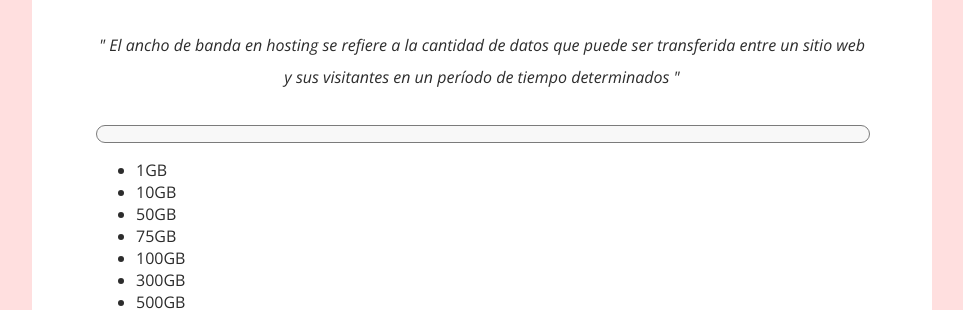
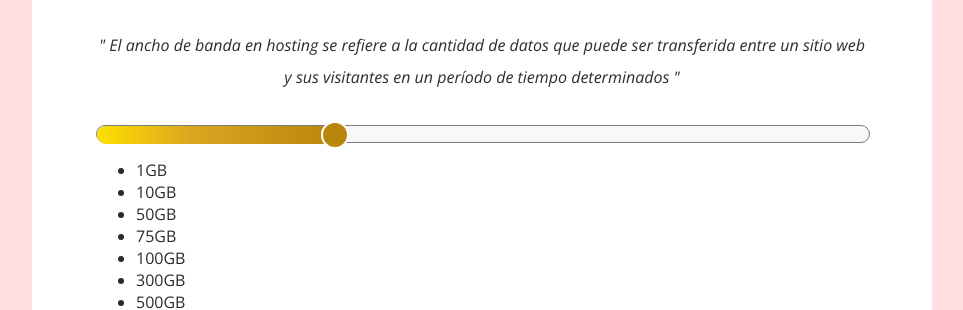
Before and after one commit to aalanissn/Frontend, a plain HTML site: page src/Cotizador/index.html in a window 1280 px wide. Shown: the part 495-805 px from the top of the page, without its empty margins (158-1121 px from the left). Drawn offline with nearby package versions, Linux system fonts and the light colour scheme.

Commit message:
Transición Pointer

```diff
--- a/src/Cotizador/css/style.css
+++ b/src/Cotizador/css/style.css
@@ -175,9 +175,35 @@ h1 {
 .slider .progress {
   width: 31%;
   height: 18px;
-  background: linear-gradient(
-    rgba(255,223,0,1) 0%,
-     rgba(218,165,32,1) 40%,
-      rgba(184,134,11,1) 0%,
+  background: linear-gradient(90deg,
+    rgba(255, 223, 0, 1) 0%,
+     rgba(218, 165, 32, 1) 40%,
+      rgba(184, 134, 11, 1) 100%
   );
+  border-top-left-radius: 20px;
+  border-bottom-left-radius: 20px;
+  position: absolute;
+  left: 0;
+  top:0;
 }
+
+.slider .point {
+  width: 24px;
+  height: 24px;
+  background-color:rgb(184, 134, 11);
+  border-radius: 50%;
+  position: absolute;
+  top: -5px;
+  left: 29%;
+  border: 2px solid white;
+  transition: transform 0.15s ease;
+}
+
+.slider .point:hover {
+  transform: scale(1.15);
+  cursor:pointer;
+}
+
+.scale {
+  width: 100%;
+}
```
